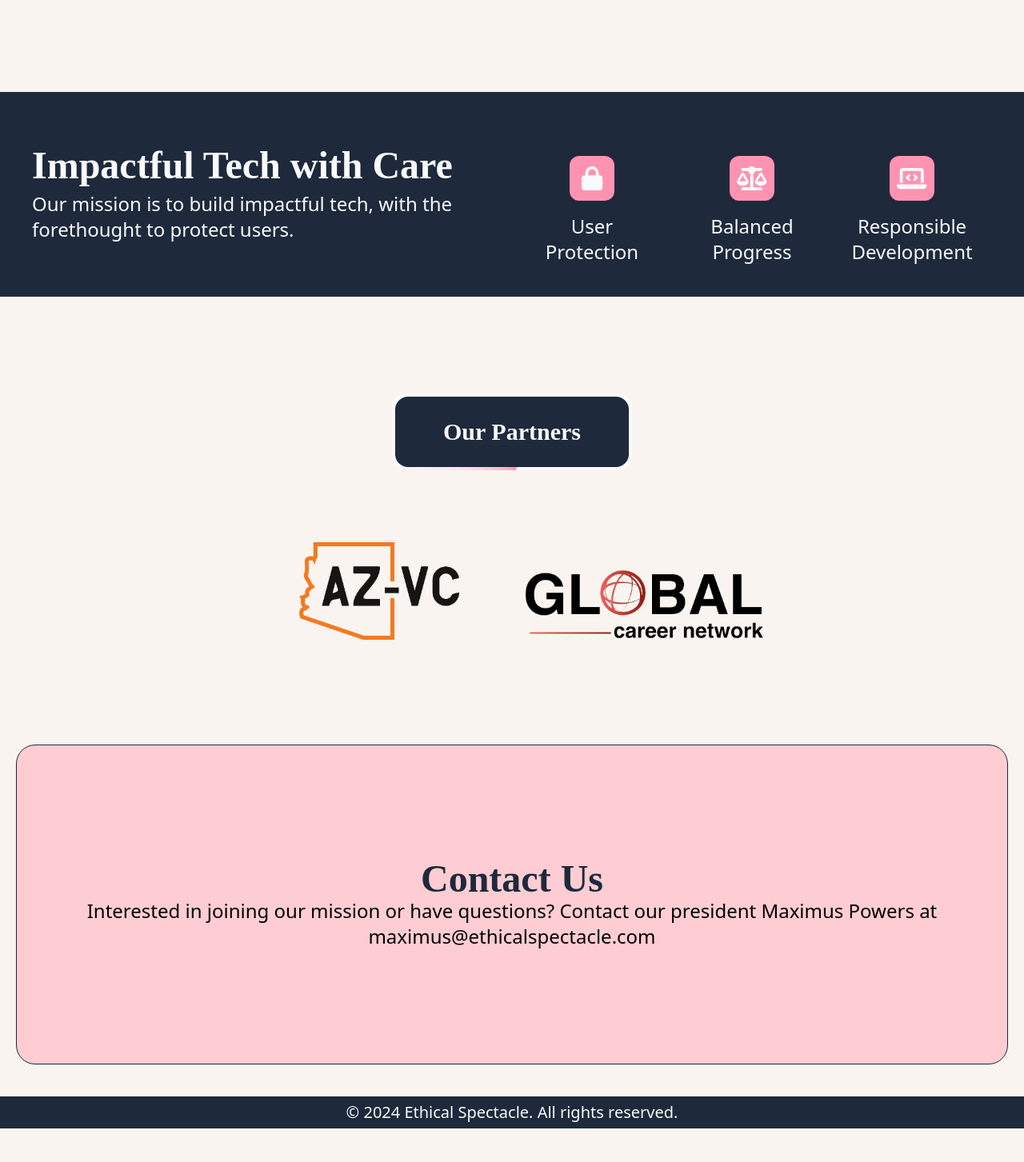
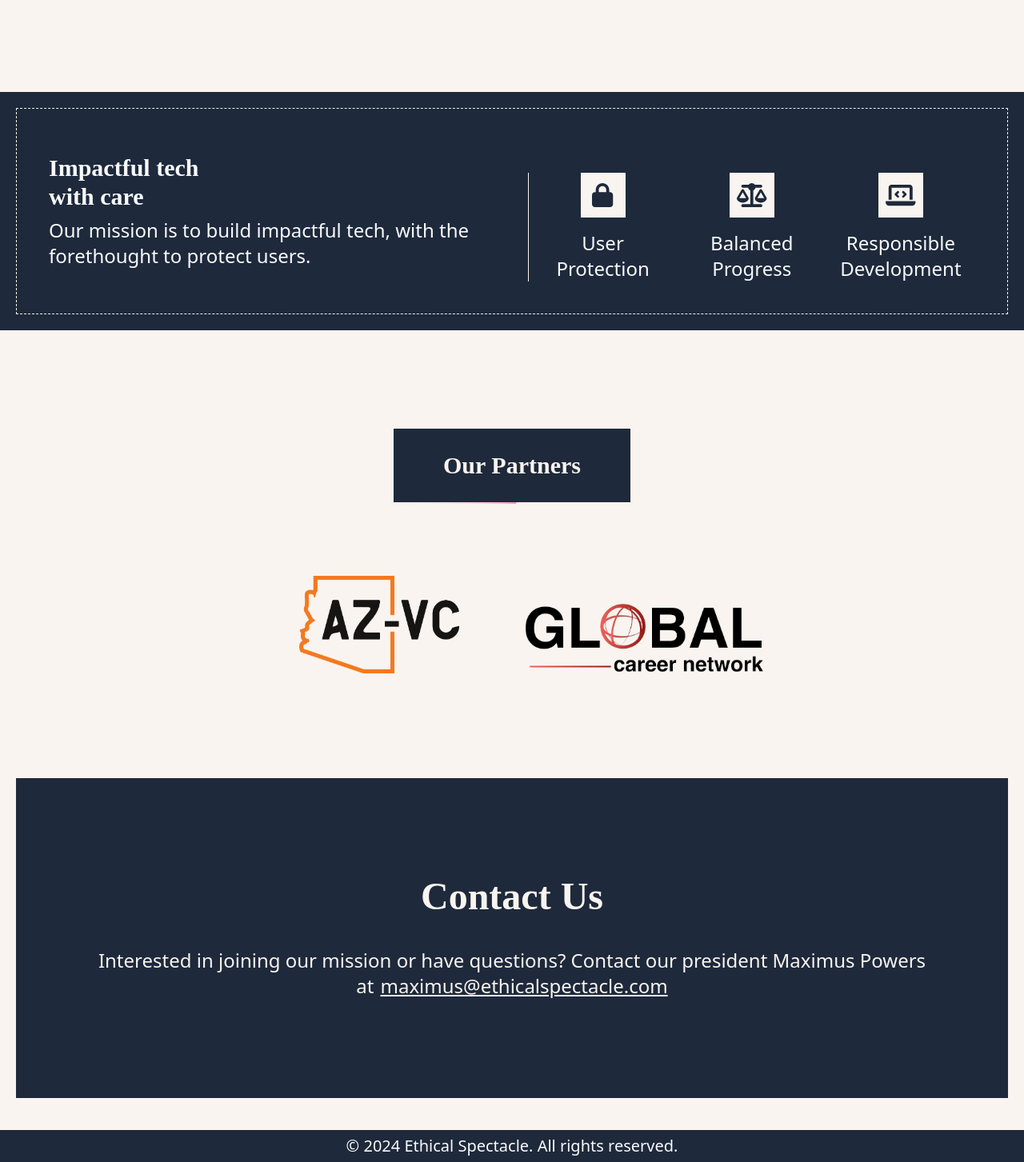
Before and after one commit to Ethical-Spectacle/newsite, a Next.js app: page / in a window 1280 px wide. Shown: the part 685-2138 px from the top of the page at 80% size. Before the commit the page ends 2096 px from the top, so only its background shows below. Built offline with nearby package versions, Linux system fonts and the light colour scheme.

Commit message:
Add base styling to home page

```diff
--- a/app/components/Home/Contact.js
+++ b/app/components/Home/Contact.js
@@ -3,10 +3,13 @@ import React from 'react'
 function Contact() {
   return (
     <section className="w-full flex justify-center mb-10">
-        <section className="w-full max-w-1440 flex min-h-[50vh] flex-col justify-center items-center mx-5 p-2 border border-slate-800 rounded-3xl bg-rose-200">
-            <h1>Contact Us</h1>
+        <section className="w-full max-w-1440 flex min-h-[50vh] flex-col justify-center items-center mx-5 p-2 bg-slate-800 text-cream space-y-10">
+            <h1 className='text-cream'>Contact Us</h1>
             <p className='text-center text-lg md:text-2xl'>
-                Interested in joining our mission or have questions? Contact our president Maximus Powers at maximus@ethicalspectacle.com
+                Interested in joining our mission or have questions? Contact our president Maximus Powers at
+                <a href='mailto:maximus@ethicalspectacle.com' className='underline pl-2'>
+                  maximus@ethicalspectacle.com
+                </a>
             </p>
         </section>
     </section>
--- a/app/components/Home/Divider.js
+++ b/app/components/Home/Divider.js
@@ -4,21 +4,24 @@ import { faLock, faLaptopCode, faScaleBalanced} from "@fortawesome/free-solid-sv
 function Divider() {
 
     const keyWordsClasses = 'flex-1 flex flex-col justify-center items-center text-center space-y-4'
-    const iconContainerClasses = 'w-14 h-14 bg-cpink flex items-center justify-center rounded-xl'
+    const iconContainerClasses = 'w-14 h-14 bg-cream flex items-center justify-center'
 
   return (
-    <section className="bg-slate-800 w-full flex justify-center">
-        <div className='w-full max-w-1440 flex flex-col justify-around md:flex-row min-h-2/3 px-5 py-16 md:p-10 space-y-10'>
-            <div className='flex-1 flex flex-col justify-center items-center md:items-start space-y-2'>
-                <h2 className='text-slate-50'>Impactful Tech with Care</h2>
+    <section className="bg-slate-800 w-full flex justify-center p-5">
+        <div className='w-full max-w-1440 flex flex-col justify-around md:flex-row min-h-2/3 px-5 py-10 md:p-10 space-y-10 border border-dashed border-cream'>
+
+            <div className='flex-1 flex flex-col justify-center items-center md:items-start space-y-2 md:pr-10 text-center md:text-left'>
+                <h2 className='text-slate-50 text-3xl'>Impactful tech <br />with care</h2>
                 <p className='font-jost text-center md:text-left text-slate-50 font-normal text-xl md:text-2xl md:font-light'>
                     Our mission is to build impactful tech, with the forethought to protect users.
                 </p>
             </div>
-            <div className='flex-1 flex'>
+
+
+            <div className='flex-1 flex md:border-l md:border-cream'>
                 <div className={keyWordsClasses}>
                     <div className={iconContainerClasses}>
-                        <FontAwesomeIcon icon={faLock} className='text-slate-50 text-2xl md:text-3xl' />
+                        <FontAwesomeIcon icon={faLock} className='text-slate-800 text-2xl md:text-3xl' />
                     </div>
                     <p className='font-jost text-slate-50 font-normal text-lg md:text-2xl'>
                         User<br />Protection
@@ -26,7 +29,7 @@ function Divider() {
                 </div>
                 <div className={keyWordsClasses}>
                     <div className={iconContainerClasses}>
-                        <FontAwesomeIcon icon={faScaleBalanced} className='text-slate-50 text-2xl md:text-3xl' />
+                        <FontAwesomeIcon icon={faScaleBalanced} className='text-slate-800 text-2xl md:text-3xl' />
                     </div>
                     <p className='font-jost text-slate-50 font-normal text-lg md:text-2xl'>
                         Balanced<br />Progress
@@ -34,13 +37,14 @@ function Divider() {
                 </div>
                 <div className={keyWordsClasses}>
                     <div className={iconContainerClasses}>
-                        <FontAwesomeIcon icon={faLaptopCode} className='text-slate-50 text-2xl md:text-3xl' />
+                        <FontAwesomeIcon icon={faLaptopCode} className='text-slate-800 text-2xl md:text-3xl' />
                     </div>
                     <p className='font-jost text-slate-50 font-normal text-lg md:text-2xl'>
                         Responsible<br />Development
                     </p>
                 </div>
             </div>
+
         </div>
     </section>
   )
--- a/app/components/Home/Hero.js
+++ b/app/components/Home/Hero.js
@@ -4,7 +4,7 @@ import AIAnimation from "./animation/AIAnimation";
 function Hero() {
   return (
     <main className="w-full flex justify-center">
-        <section className="w-full max-w-1440 flex min-h-screen flex-col md:flex-row items-center p-5 md:p-10 md:space-x-12">
+        <section className="w-full max-w-1440 flex min-h-screen flex-col md:flex-row items-center p-5 py-12 md:p-10 md:space-x-12">
         <header className="flex-1 flex flex-col justify-center space-y-10">
             <div className="space-y-3">
             <h1 className="leading-none text-center text-4xl md:text-5xl md:text-left">Ethical Spectacle<br />Research</h1>
@@ -13,7 +13,7 @@ function Hero() {
             </h2>
             </div>
         </header>
-        <div className="w-full overflow-hidden flex flex-1 justify-center border border-slate-800 ">
+        <div className="w-full overflow-hidden flex flex-1 justify-center border border-slate-800 box-shadow-style">
             <AIAnimation />
         </div>
         </section>
--- a/app/components/Home/Partners.js
+++ b/app/components/Home/Partners.js
@@ -7,12 +7,12 @@ function Partners() {
   return (
     <section className="w-full flex justify-center">
       <section className="w-full max-w-1440 flex min-h-[70vh] flex-col justify-center items-center px-5 py-20 md:p-10 md:space-x-12 space-y-20">
-        <div className="cardwrapper h-24 w-[300px] bg-slate-50 rounded-2xl relative overflow-hidden">
+        <div className="cardwrapper h-24 w-[300px] bg-cream relative overflow-hidden">
           <div className="cardcontent flex items-center justify-center">
-            <h1 className="leading-none text-slate-50 text-3xl">Our Partners</h1>
+            <h1 className="leading-none text-cream text-3xl">Our Partners</h1>
           </div>
         </div>
-        <div className="w-full flex flex-col space-y-10 md:flex-row justify-center items-center md:space-x-20">
+        <div className="w-full flex flex-col space-y-10 md:flex-row justify-center items-center md:space-x-20 relative">
           <Image src={AZVC} alt="AZVC" width={200} height={200} className="object-contain h-auto max-w-1/2"/>
           <Image src={gcn} alt="Global Career Network" width={300} height={300} className="object-contain h-auto max-w-1/2" />
         </div>
--- a/app/globals.css
+++ b/app/globals.css
@@ -61,7 +61,7 @@ input {
 }
 
 .cardcontent {
-  @apply absolute w-[calc(100%-8px)] h-[calc(100%-8px)] top-[4px] left-[4px] bg-slate-800 rounded-2xl;
+  @apply absolute w-[calc(100%-4px)] h-[calc(100%-4px)] top-[2px] left-[2px] bg-slate-800;
 }
 
 .pink-pill {
@@ -70,11 +70,7 @@ input {
 }
 
 .box-shadow-style {
-  box-shadow: 5px 5px black;
-}
-
-.box-shadow-style-0 {
-  box-shadow: 5px 5px 0px 0px transparent !important;
+  box-shadow: 7px 7px black;
 }
 
 @layer utilities {
```
